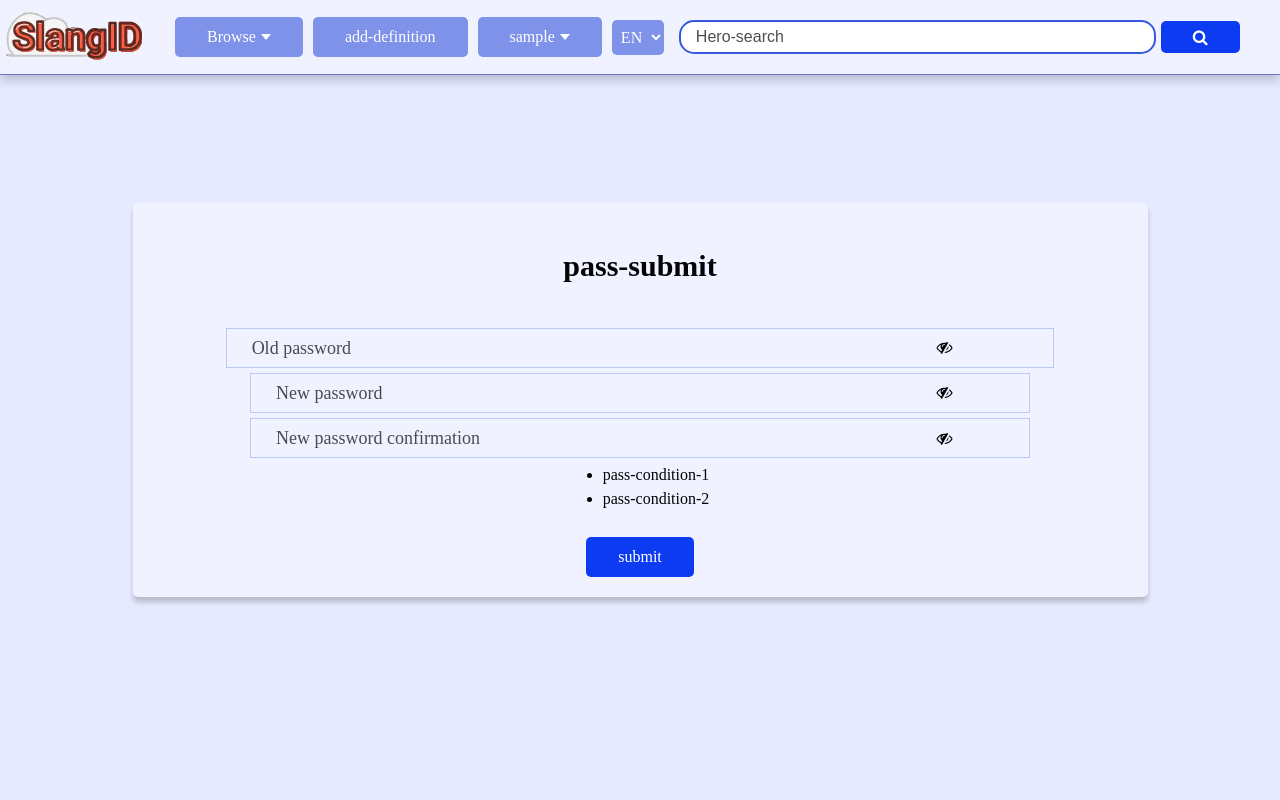
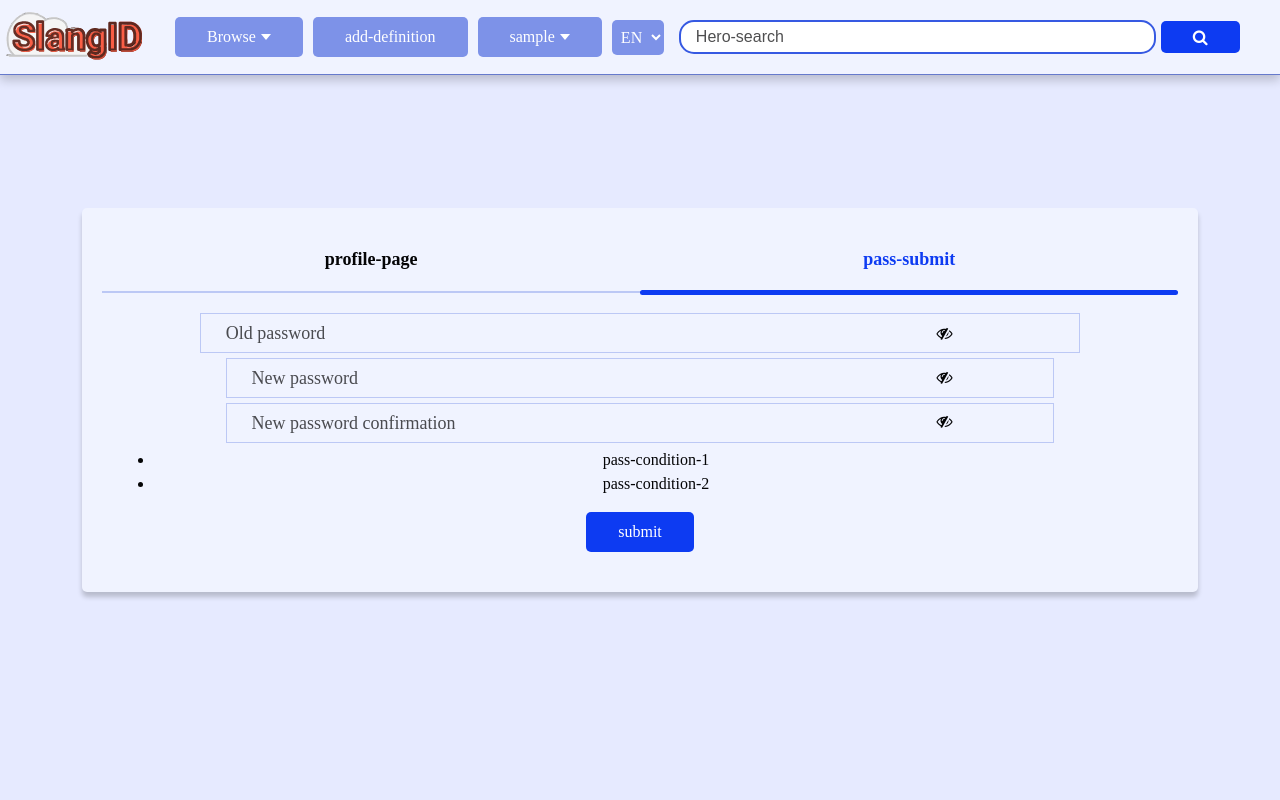
Before and after one commit to mizwarzulfachri/UrbanDictionaryID, a Django app: page /en/1/password/ in a window 1280 px wide. Run offline with Django 4.2, Linux system fonts and the light colour scheme; the visitor is signed in with stand-in values (Sample User, id 1); some libraries are stand-ins or nearby versions.

Commit message:
UI Redesign
Readded

```diff
--- a/src/static/js/script.js
+++ b/src/static/js/script.js
@@ -23,6 +23,7 @@
  * 7 - Rating
  * 8 - Change Language
  * 9 - Peak Password
+ * 10 - Tab Change
  */
 
 /*----------------------------------------*/
@@ -106,7 +107,7 @@ function toggleP() {
 }
 
 function toggleN() {
-    negative.style.color = "#FF002E";
+    negative.style.color = "#FF002E"
 }
 
 /*----------------------------------------*/
@@ -224,3 +225,23 @@ eyeicon0.onclick = function() {
         eyeicon0.className = 'fa fa-eye-slash';
     }
 }
+
+/*----------------------------------------*/
+/* 10 Tab Change
+/*----------------------------------------*/
+const tabs = document.querySelectorAll('.tab-btn');
+const all_content = document.querySelectorAll('.tab-content');
+
+tabs.forEach((tab, index)=> {
+    tab.addEventListener('click', (e)=>{
+        tabs.forEach(tab=>{tab.classList.remove('active')});
+        tab.classList.add('active');
+
+        var line = document.querySelector('.line');
+        line.style.width = e.target.offsetWidth + "px";
+        line.style.left = e.target.offsetLeft + "px";
+
+        all_content.forEach(content=>{content.classList.remove('active')})
+        all_content[index].classList.add('active');
+    });
+});
--- a/src/static/styles/main.css
+++ b/src/static/styles/main.css
@@ -1284,6 +1298,60 @@ p {font-size: clamp(0.2rem, 10cqi, 1rem)}
 
 .section p {
     font-size: large;
+}
+
+.tab-box {
+    width: 100%;
+    display: flex;
+    justify-content: space-around;
+    align-items: center;
+    border-bottom: 2px solid var(--light-mode-card2);
+    font-size: 18px;
+    font-weight: 600;
+    position: relative;
+}
+.tab-box .tab-btn {
+    font-size: 18px;
+    font-weight: 600;
+    color: var(--text-lt);
+    background: none;
+    border: none;
+    padding: 18px;
+    cursor: pointer;
+}
+.tab-box .tab-btn.active {
+    color: var(--primary-lt);
+}
+
+.content_box {
+    width: 100%;
+    padding: 20px;
+}
+
+.content_box .tab-content {
+    display: none;
+    animation: moving .5s ease;
+}
+@keyframes moving {
+    from{transform: translateX(50px);opacity: 0;}
+    to{transform: translateX(0px);opacity: 1;}
+}
+.content_box .tab-content.active {
+    display: block;
+}
+
+.line {
+    position: absolute;
+    top: 62px;
+    left: 0px;
+    width: 50%;
+    height: 5px;
+    background-color: var(--primary-lt);
+    border-radius: 10px;
+    transition: all .2s ease-in-out;
+}
+.right {
+    left: 50%;
 }
 
 /*----------------------------------------*/
--- a/src/templates/forgot_pass/change_password.html
+++ b/src/templates/forgot_pass/change_password.html
@@ -4,12 +4,17 @@
 
 {% block content %}
 <div class="container">
-    <form class="form" method="POST" action="">
-        {% csrf_token %}
-        <div class="form-header">
-            <header>{% trans 'pass-submit' %}</header>
+    <div class="form">
+    <div class="tab-box">
+        <button onclick="window.location.href=`{% url 'edit_usr' %}`" class="tab-btn">{% trans 'profile-page' %}</button>
+        <button onclick="window.location.href=`{% url 'password_change' request.user.id %}`" class="tab-btn active">{% trans 'pass-submit' %}</button>
+        <div class="line right"></div>
     </div>
 
+    <div class="content_box">
+        <div class="tab-content active">
+            <form method="POST" action="">
+                {% csrf_token %}
                 {% if form.errors %}
                     <ul class="messages">
                         {% for field, errors in form.errors.items %}
@@ -19,13 +24,12 @@
                         {% endfor %}
                     </ul>
                 {% endif %}
-
                 {% render_field form.old_password placeholder=form.old_password.label class+="input-box" id+="password0" %}
-        <i class="fa fa-eye-slash" aria-hidden="true" id="eye-icon0" style="position: absolute;top:34.5%; left: 76%;"></i>
+                <i class="fa fa-eye-slash" aria-hidden="true" id="eye-icon0" style="position: absolute;top:30.5%; left: 76%;"></i>
                 {% render_field form.new_password1 placeholder=form.new_password1.label class+="input-box" id+="password1" %}
-        <i class="fa fa-eye-slash" aria-hidden="true" id="eye-icon1" style="position: absolute;top:45.9%; left: 76%;"></i>
+                <i class="fa fa-eye-slash" aria-hidden="true" id="eye-icon1" style="position: absolute;top:41.9%; left: 76%;"></i>
                 {% render_field form.new_password2 placeholder=form.new_password2.label class+="input-box" id+="password2" %}
-        <i class="fa fa-eye-slash" aria-hidden="true" id="eye-icon2" style="position: absolute;top:57.5%; left: 76%;"></i>
+                <i class="fa fa-eye-slash" aria-hidden="true" id="eye-icon2" style="position: absolute;top:53.5%; left: 76%;"></i>
 
                 <ul>
                     <li>
@@ -40,6 +44,9 @@
                 </div>
             </form>
         </div>
+    </div>
+    </div>
+</div>
 
 <div class="loader"></div>
 {% endblock %}
--- a/src/templates/navbar.html
+++ b/src/templates/navbar.html
@@ -71,6 +71,9 @@
             <li class="flex-row center" onclick="window.location.href=`{% url 'user' request.user.pk %}`">
               {% trans 'usr-page' %} <i class="fa fa-user-o" aria-hidden="true"></i>
             </li>
+            <li class="flex-row center" onclick="window.location.href=`{% url 'edit_usr' %}`">
+              {% trans 'settings' %} <i class="fa fa-cog" aria-hidden="true"></i>
+            </li>
             {% if request.user.is_superuser %}
             <li class="flex-row center" onclick="window.location.href=`{% url 'database:database' %}`">
               {% trans 'adm-page' %} <i class="fa fa-lock" aria-hidden="true"></i>
--- a/src/word/templates/word/word_delete.html
+++ b/src/word/templates/word/word_delete.html
@@ -2,20 +2,26 @@
 {% load i18n %}
 
 {% block content %}
+<div class="container">
     <form class="word-submit" action='' method="POST">
         {% csrf_token %}
         {% if page == 'tag' %}
+	<div class="form-header">
             <header>{% trans 'del-header' %} {{ object.name }}?</header>
+	</div>
         <div class="flex-row">
             <input class="btn-tertiary danger-border" type="submit" value="{% trans 'delete' %}"> <a class="btn-tertiary" href="{% url 'database:database' %}">{% trans 'cancel' %}</a>
         </div>
         {% else %}
+	<div class="form-header">
             <header>{% trans 'del-header' %} {{ object.word }}?</header>
+	</div>
         <div class="flex-row">
             <input class="btn-tertiary danger-border" type="submit" value="{% trans 'delete' %}"> <a class="btn-tertiary" href="{% url 'word:word' object.pk %}">{% trans 'cancel' %}</a>
         </div>
         {% endif %}
     </form>
+</div>
 
 <div class="loader"></div>
 {% endblock %}
--- a/src/word/views.py
+++ b/src/word/views.py
@@ -30,7 +30,6 @@ def word_create(request):
     if request.method == "POST":
         form_data = {
             'word': request.POST.get('word'),
-            # 'pronunciation': request.FILES.get('pronunciation'),
             'definition': request.POST.get('definition'),
             'tags': request.POST.getlist('tags'),
             'user': request.user,
@@ -40,7 +39,7 @@ def word_create(request):
         if form.is_valid():
             # Pronounce
             try:
-                p = get_object_or_404(Pronounce, name__icontains=form.cleaned_data['word'])
+                p = get_object_or_404(Pronounce, name__iexact=form.cleaned_data['word'])
                 print(form.cleaned_data['word'] + " has been successfully linked")
             except Http404:
                 obj = gTTS(text=form.cleaned_data['word'], lang='id', slow=False)
```
Also changed, not shown: other parts of src/static/styles/main.css (+36 -15 lines), src/database/templates/database/report_delete.html (+10 -2 lines), src/templates/homepage.html (+4 -8 lines), src/templates/profile.html (+12 -6 lines), src/word/templates/word/word_form.html (+5 -5 lines). Lines whose indentation alone changed are shown as unchanged.
